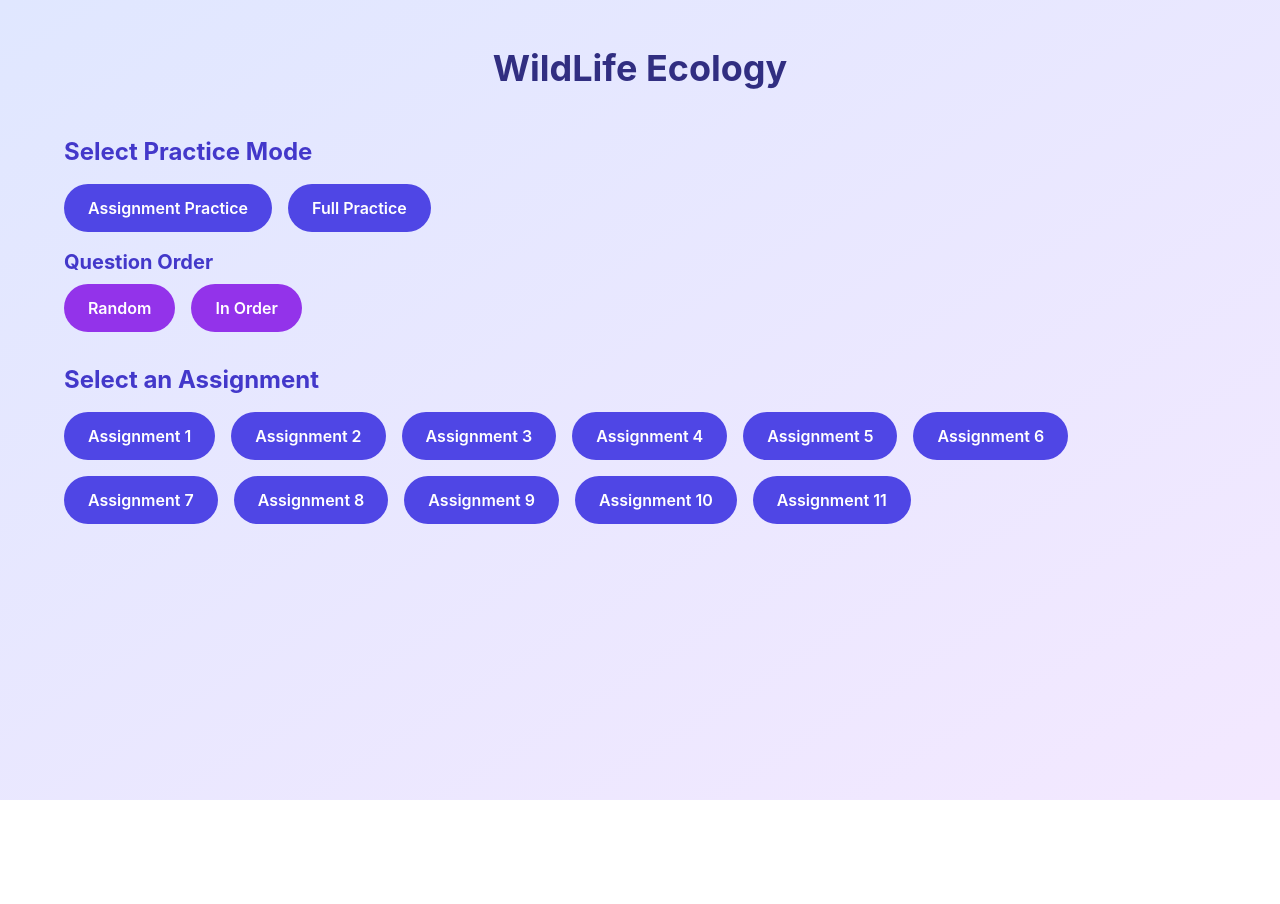
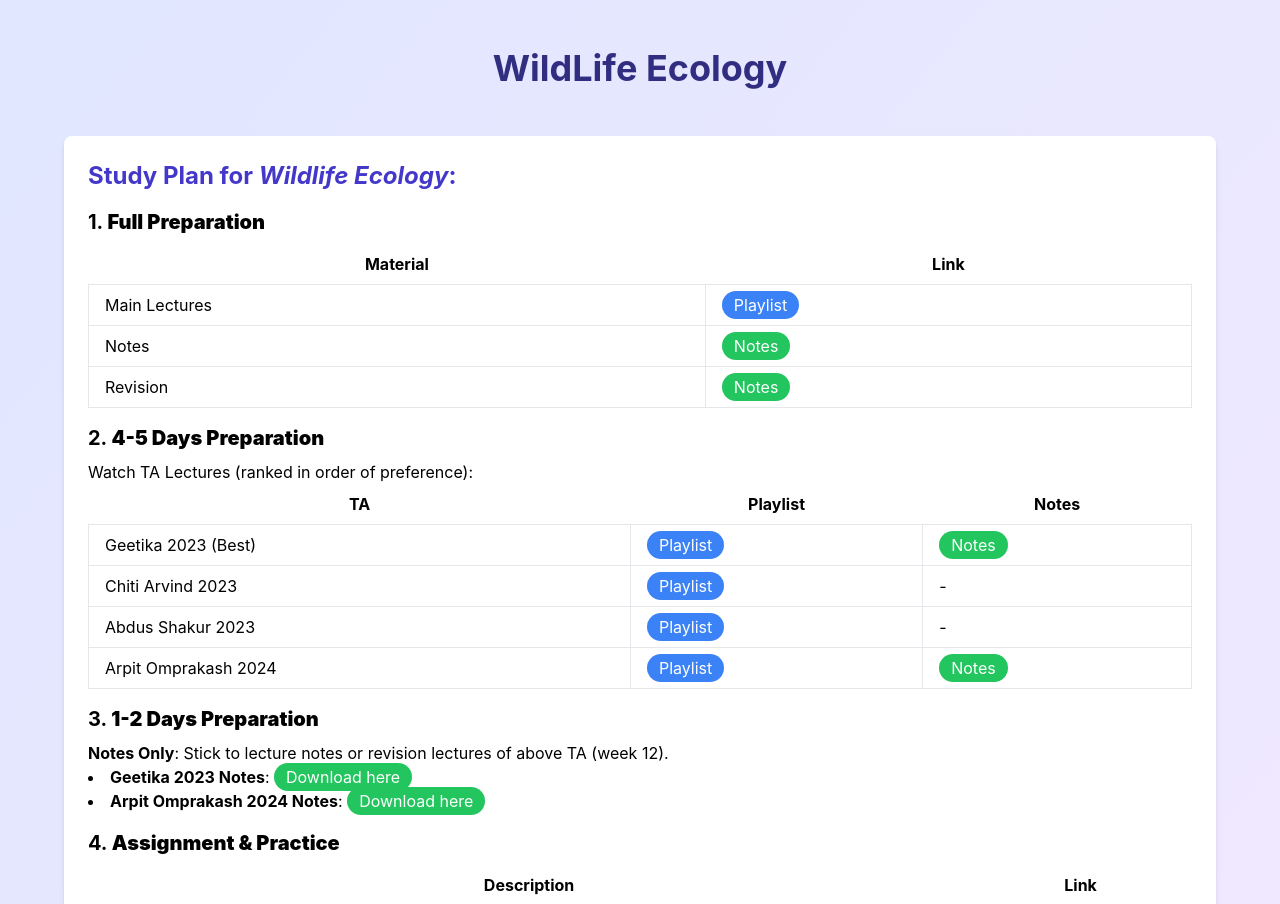
Before and after one commit to madhavgupta2002/nptel-quiz, a React (Vite) app: page / in a window 1280 px wide. Shown: the top 904 px of the page. Before the commit the page ends 800 px from the top, so only its background shows below. Built offline with nearby package versions, Linux system fonts and the light colour scheme.

Commit message:
study material

```diff
--- a/src/App.tsx
+++ b/src/App.tsx
@@ -24,6 +24,7 @@ const App: React.FC = () => {
   });
   const [showConfirmation, setShowConfirmation] = useState(false);
   const [quizCompleted, setQuizCompleted] = useState(false);
+  const [showStudyPlan, setShowStudyPlan] = useState(true);
 
   const shuffleArray = (array: any[]) => {
     for (let i = array.length - 1; i > 0; i--) {
@@ -66,6 +67,7 @@ const App: React.FC = () => {
       answeredQuestions: new Array(questions.length).fill(null),
     }));
     setQuizCompleted(false);
+    setShowStudyPlan(false);
   };
 
   const handleAnswer = (answer: string) => {
@@ -134,6 +136,7 @@ const App: React.FC = () => {
       answeredQuestions: [],
     });
     setQuizCompleted(false);
+    setShowStudyPlan(true);
   };
 
   const confirmGoToMainMenu = () => {
@@ -151,6 +154,114 @@ const App: React.FC = () => {
     <div className="min-h-screen bg-gradient-to-br from-indigo-100 to-purple-100 py-12 px-4 sm:px-6 lg:px-8">
       <div className="max-w-6xl mx-auto">
         <h1 className="text-4xl font-bold text-center mb-12 text-indigo-900">WildLife Ecology</h1>
+
+        {showStudyPlan && (
+          <div className="bg-white rounded-lg shadow-md p-6 mb-8">
+            <h2 className="text-2xl font-bold mb-4 text-indigo-700">Study Plan for <em>Wildlife Ecology</em>:</h2>
+
+            {/* Full Preparation */}
+            <div className="mb-4">
+              <h3 className="text-xl font-bold mb-2">1. <strong>Full Preparation</strong></h3>
+              <table className="table-auto w-full">
+                <thead>
+                  <tr>
+                    <th className="px-4 py-2">Material</th>
+                    <th className="px-4 py-2">Link</th>
+                  </tr>
+                </thead>
+                <tbody>
+                  <tr>
+                    <td className="border px-4 py-2">Main Lectures</td>
+                    <td className="border px-4 py-2"><a href="https://www.youtube.com/playlist?list=PLFW6lRTa1g81YMhPVMSPwEpZbVz64acBS" className="bg-blue-500 text-white px-3 py-1 rounded-full">Playlist</a></td>
+                  </tr>
+                  <tr>
+                    <td className="border px-4 py-2">Notes</td>
+                    <td className="border px-4 py-2"><a href="https://drive.google.com/file/d/1pg0wYLSwVvlO3JBkzSpcWnKDRKorflgC/view?usp=drive_link" className="bg-green-500 text-white px-3 py-1 rounded-full">Notes</a></td>
+                  </tr>
+                  <tr>
+                    <td className="border px-4 py-2">Revision</td>
+                    <td className="border px-4 py-2"><a href="https://drive.google.com/file/d/1PgKfi3gUNhLMjn5RZRqxtNuYJZrbvhvT/view?usp=drive_link" className="bg-green-500 text-white px-3 py-1 rounded-full">Notes</a></td>
+                  </tr>
+                </tbody>
+              </table>
+            </div>
+
+            {/* 4-5 Days Preparation */}
+            <div className="mb-4">
+              <h3 className="text-xl font-bold mb-2">2. <strong>4-5 Days Preparation</strong></h3>
+              <p>Watch TA Lectures (ranked in order of preference):</p>
+              <table className="table-auto w-full">
+                <thead>
+                  <tr>
+                    <th className="px-4 py-2">TA</th>
+                    <th className="px-4 py-2">Playlist</th>
+                    <th className="px-4 py-2">Notes</th>
+                  </tr>
+                </thead>
+                <tbody>
+                  <tr>
+                    <td className="border px-4 py-2">Geetika 2023 (Best)</td>
+                    <td className="border px-4 py-2"><a href="https://www.youtube.com/playlist?list=PL8uRJ-DU5HqNB-tloVDAVr-xoSKVXBXgG" className="bg-blue-500 text-white px-3 py-1 rounded-full">Playlist</a></td>
+                    <td className="border px-4 py-2"><a href="https://drive.google.com/file/d/14UQa4YLVG2Q9da4IMUijvQ_zhZ7Qu6Tb/view?usp=drive_link" className="bg-green-500 text-white px-3 py-1 rounded-full">Notes</a></td>
+                  </tr>
+                  <tr>
+                    <td className="border px-4 py-2">Chiti Arvind 2023</td>
+                    <td className="border px-4 py-2"><a href="https://www.youtube.com/playlist?list=PLlinxzRfuQpIildQmYrpMQ2fnQmhB6A7r" className="bg-blue-500 text-white px-3 py-1 rounded-full">Playlist</a></td>
+                    <td className="border px-4 py-2">-</td>
+                  </tr>
+                  <tr>
+                    <td className="border px-4 py-2">Abdus Shakur 2023</td>
+                    <td className="border px-4 py-2"><a href="https://www.youtube.com/playlist?list=PL0vcsWrsLHmR_YwSlqsjTllsSbda03ewz" className="bg-blue-500 text-white px-3 py-1 rounded-full">Playlist</a></td>
+                    <td className="border px-4 py-2">-</td>
+                  </tr>
+                  <tr>
+                    <td className="border px-4 py-2">Arpit Omprakash 2024</td>
+                    <td className="border px-4 py-2"><a href="https://www.youtube.com/playlist?list=PLsz06jx70WInasR_LjCSemY2gXsHO7pez" className="bg-blue-500 text-white px-3 py-1 rounded-full">Playlist</a></td>
+                    <td className="border px-4 py-2"><a href="https://drive.google.com/file/d/1o01RTSsk7ixZdXsNoRUZw6-zh442peQM/view?usp=drive_link" className="bg-green-500 text-white px-3 py-1 rounded-full">Notes</a></td>
+                  </tr>
+                </tbody>
+              </table>
+            </div>
+
+            {/* 1-2 Days Preparation */}
+            <div className="mb-4">
+              <h3 className="text-xl font-bold mb-2">3. <strong>1-2 Days Preparation</strong></h3>
+              <p><strong>Notes Only</strong>: Stick to lecture notes or revision lectures of above TA (week 12).</p>
+              <ul className="list-disc list-inside">
+                <li><strong>Geetika 2023 Notes</strong>: <a href="https://drive.google.com/file/d/14UQa4YLVG2Q9da4IMUijvQ_zhZ7Qu6Tb/view?usp=drive_link" className="bg-green-500 text-white px-3 py-1 rounded-full">Download here</a></li>
+                <li><strong>Arpit Omprakash 2024 Notes</strong>: <a href="https://drive.google.com/file/d/1o01RTSsk7ixZdXsNoRUZw6-zh442peQM/view?usp=drive_link" className="bg-green-500 text-white px-3 py-1 rounded-full">Download here</a></li>
+              </ul>
+            </div>
+
+            {/* Assignment & Practice */}
+            <div className="mb-4">
+              <h3 className="text-xl font-bold mb-2">4. <strong>Assignment & Practice</strong></h3>
+              <table className="table-auto w-full">
+                <thead>
+                  <tr>
+                    <th className="px-4 py-2">Description</th>
+                    <th className="px-4 py-2">Link</th>
+                  </tr>
+                </thead>
+                <tbody>
+                  <tr>
+                    <td className="border px-4 py-2"><strong>Official MCQ Answers</strong> (Not helpful for studying)</td>
+                    <td className="border px-4 py-2"><a href="https://drive.google.com/file/d/1WvIwQbLc1PRFhFg7f0Pa_i4ZKFfaPMLr/view?usp=drive_link" className="bg-red-500 text-white px-3 py-1 rounded-full">Download here</a></td>
+                  </tr>
+                  <tr>
+                    <td className="border px-4 py-2"><strong>Concise Revision Assignment Questions</strong> (Revise before exam)</td>
+                    <td className="border px-4 py-2"><a href="https://drive.google.com/file/d/1lvbxkAQjmnrnqZZUgeo2YVnXhJjjDD0K/view?usp=drive_link" className="bg-yellow-500 text-white px-3 py-1 rounded-full">Download here</a></td>
+                  </tr>
+                  <tr>
+                    <td className="border px-4 py-2"><strong>Assignment Practice Quiz</strong> (Aim for 90%+ accuracy by attempting it 3-4 times,below)</td>
+                    <td className="border px-4 py-2"><a href="http://mooc-quiz.vercel.app/" className="bg-purple-500 text-white px-3 py-1 rounded-full">Attempt here</a></td>
+                  </tr>
+                </tbody>
+              </table>
+            </div>
+          </div>
+        )}
+
 
         {quizState.questions.length === 0 ? (
           <>
@@ -213,9 +324,8 @@ const App: React.FC = () => {
                 <button
                   onClick={() => moveQuestion('prev')}
                   disabled={quizState.currentQuestionIndex === 0}
-                  className={`px-6 py-3 bg-indigo-600 text-white rounded-full font-semibold hover:bg-indigo-700 transition duration-300 ease-in-out flex items-center ${
-                    quizState.currentQuestionIndex === 0 ? 'opacity-50 cursor-not-allowed' : ''
-                  }`}
+                  className={`px-6 py-3 bg-indigo-600 text-white rounded-full font-semibold hover:bg-indigo-700 transition duration-300 ease-in-out flex items-center ${quizState.currentQuestionIndex === 0 ? 'opacity-50 cursor-not-allowed' : ''
+                    }`}
                 >
                   <ArrowLeft className="mr-2" size={20} /> Previous
                 </button>
```
